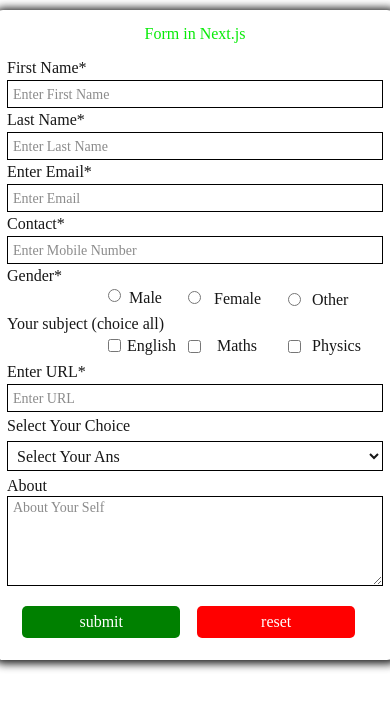
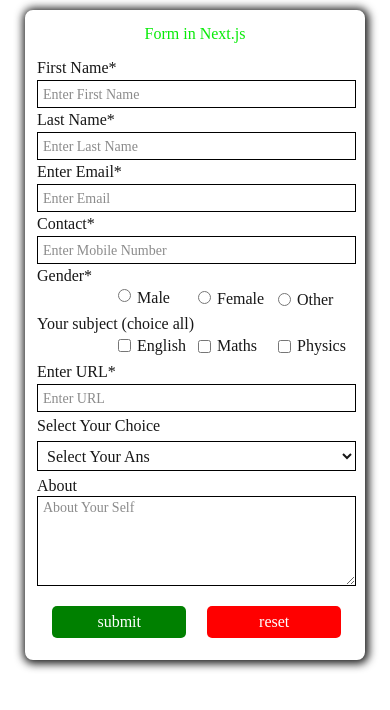
Before and after one commit to hasanshash50-max/forms, a Next.js app: page /ready in a window 390 px wide. Shown: the top 710 px of the page. Built offline with nearby package versions, Linux system fonts and the light colour scheme.

Commit message:
move forms

```diff
--- a/app/ready/forms.css
+++ b/app/ready/forms.css
@@ -40,68 +40,68 @@ label{
 }
 #read{
     position: absolute;
-    left: 100px;
+    left: 80px;
     bottom: 356px;
     width: 15px;
 }
 #write{
     position: absolute;
-    left: 180px;
+    left: 160px;
     bottom: 354px;
     width: 15px;
 }
 #book{
     position: absolute;
-    left: 280px;
+    left: 240px;
     bottom: 352px;
     width: 15px;
 }
 #male{
     position: relative;
-    left: 47px;
+    left: 25px;
     bottom: -22px;
 }
 #female{
     position: absolute;
-    left: 207px;
+    left: 180px;
     bottom: 347px;
 }
 #other{
     position: absolute;
-    left: 305px;
+    left: 260px;
     bottom: 346px;
     width: 15px;
 }
 #box{
     position: absolute;
-    left: 120px;
+    left: 100px;
     bottom: 300px;
 }
 #check{
     position: absolute;
-    left: 100px;
+    left: 80px;
     bottom: 306px;
     width: 15px;
 }
 #box1{
     position: absolute;
-    left: 210px;
+    left: 180px;
     bottom: 300px;
 }
 #check1{
     position: absolute;
-    left: 180px;
+    left: 160px;
     bottom: 305px;
     width: 15px;
 }
 #box2{
     position: absolute;
-    left: 305px;
+    left: 260px;
     bottom: 300px;
 }
 #check2{
     position: absolute;
-    left: 280px;
+    left: 240px;
     bottom: 305px;
     width: 15px;
 }
@@ -161,3 +161,15 @@ textarea{
     cursor: pointer;
     background: #ff0000d3;
 }
+@media(max-width : 700px)
+{
+    div.one{
+        width: 340px;
+        margin: 10px auto;
+    }
+    #reset{
+        position: absolute;
+        left: 170px;
+        bottom: 20px;
+    }
+}
```
